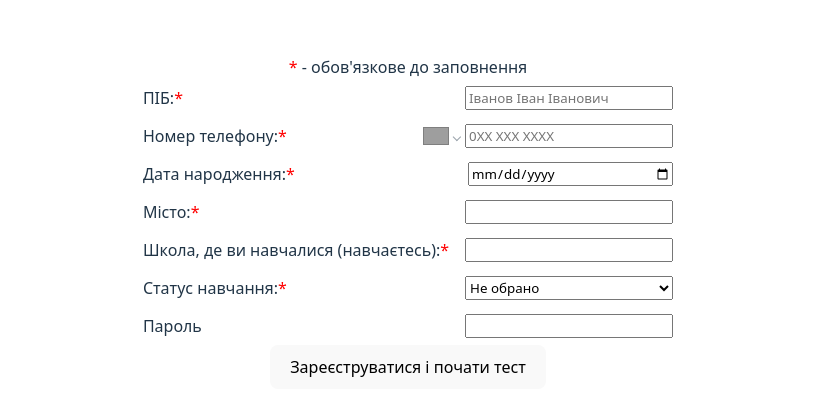
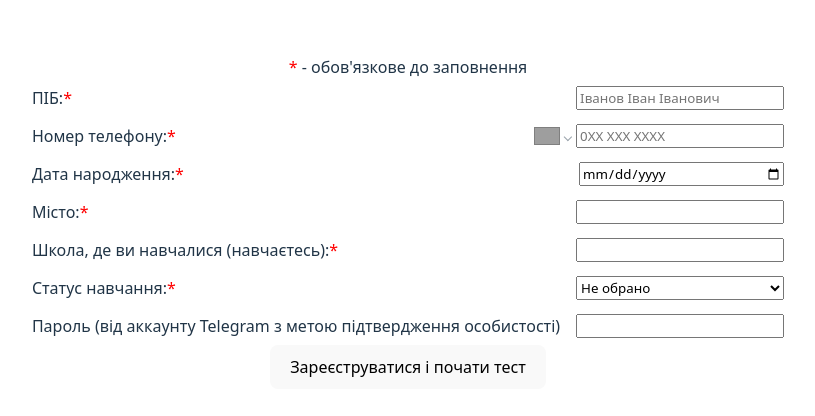
Before and after one commit to PanibratovR3/Test-About-Future-Job, a React (Vite) app in the folder client/: page / in a window 1280 px wide. Shown: the part 178-594 px from the top of the page, without its empty margins (232-1047 px from the left). Built offline with nearby package versions, Linux system fonts and the light colour scheme; grey boxes are pictures that could not be loaded.

Commit message:
Updated label for password.

```diff
--- a/client/src/components/login.jsx
+++ b/client/src/components/login.jsx
@@ -180,7 +180,9 @@
         </select>
       </div>
       <div className="form-row">
-        <label htmlFor="password">Пароль</label>
+        <label htmlFor="password">
+          Пароль (від аккаунту Telegram з метою підтвердження особистості)
+        </label>
         <input
           id="password"
           name="password"
```
